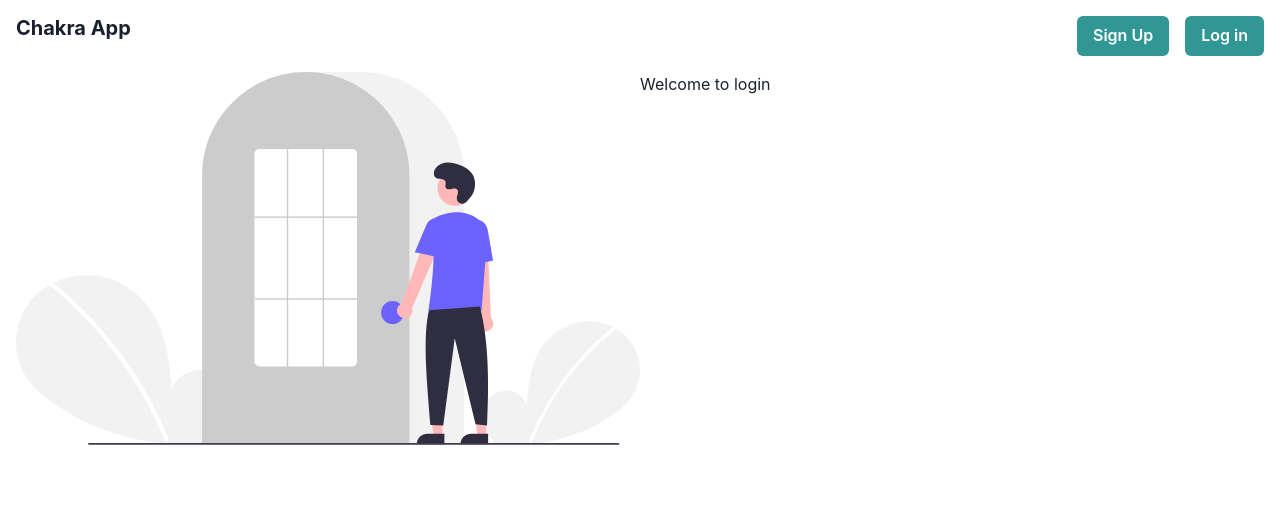
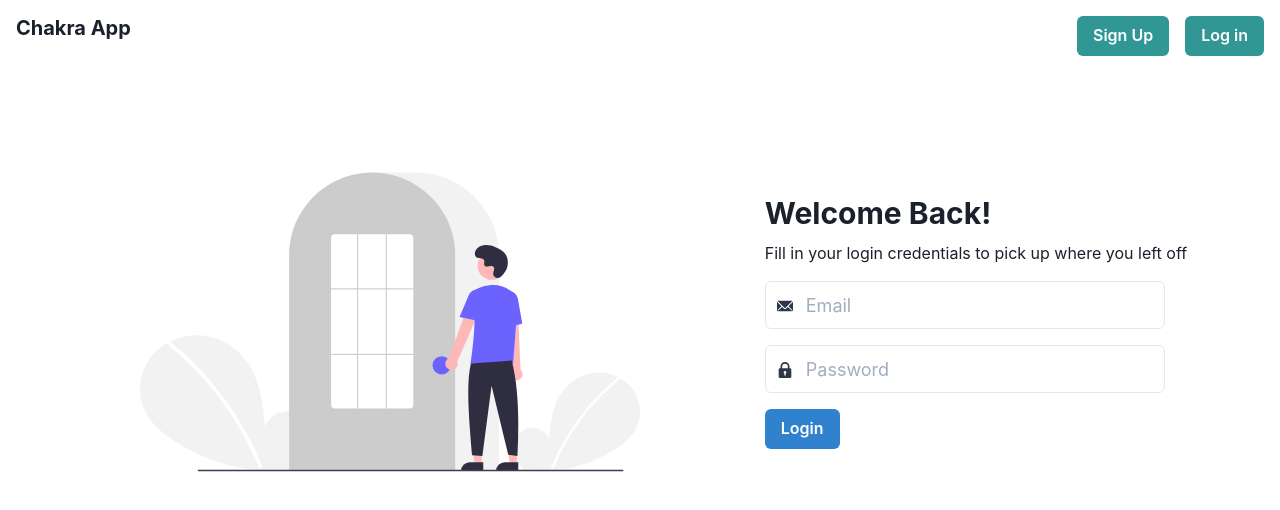
Before and after one commit to rammyblog/food-order, a React (Create React App) app in the folder client/: page /login in a window 1280 px wide. Shown: the top 510 px of the page. Built offline with nearby package versions, Linux system fonts and the light colour scheme.

Commit message:
Finished styling login

```diff
--- a/client/package.json
+++ b/client/package.json
@@ -3,12 +3,14 @@
   "version": "0.1.0",
   "private": true,
   "dependencies": {
+    "@chakra-ui/icons": "^1.0.13",
     "@chakra-ui/react": "^1.6.2",
     "@emotion/react": "^11.4.0",
     "@emotion/styled": "^11.3.0",
     "@testing-library/jest-dom": "^5.11.10",
     "@testing-library/react": "^11.2.6",
     "@testing-library/user-event": "^12.8.3",
+    "formik": "^2.2.8",
     "framer-motion": "^4.1.17",
     "react": "^17.0.2",
     "react-dom": "^17.0.2",
@@ -17,7 +19,8 @@
     "react-scripts": "4.0.3",
     "redux": "^4.1.0",
     "redux-thunk": "^2.3.0",
-    "web-vitals": "^1.1.1"
+    "web-vitals": "^1.1.1",
+    "yup": "^0.32.9"
   },
   "scripts": {
     "start": "react-scripts start",
--- a/client/src/components/Login.js
+++ b/client/src/components/Login.js
@@ -1,24 +1,124 @@
-import { Grid, Box, Image, Center, Flex, Text } from "@chakra-ui/react";
+import {
+  Box,
+  Image,
+  Center,
+  Flex,
+  Text,
+  FormErrorMessage,
+  FormControl,
+  Button,
+  Input,
+  Heading,
+  InputGroup,
+  InputLeftElement,
+  Stack,
+} from "@chakra-ui/react";
+import { EmailIcon, LockIcon } from "@chakra-ui/icons";
 import React from "react";
 import LoginImage from "../assets/images/login.svg";
+import { Formik, Form, Field } from "formik";
+
+import * as Yup from "yup";
 
 const Login = () => {
   return (
     <>
-      {/* <Grid templateColumns="repeat(2, 1fr)" gap={3} justifyContent="center">
-        <Box boxSize="md"></Box>
-        <Box>
-          <p></p>
-        </Box>
-      </Grid> */}
-
       <Flex>
-        <Center flex='0.5'>
-          <Image src={LoginImage} alt="Login" />
+        <Center flex="0.6">
+          <Image boxSize="500px" src={LoginImage} alt="Login" />
         </Center>
 
-        <Box flex="0.5">
-          <Text>Welcome to login</Text>
+        <Box flex="0.4" alignSelf="center">
+          <Heading as="h3" size="lg" marginBottom="10px">
+            Welcome Back!
+          </Heading>
+          <Text marginBottom="16px">
+            Fill in your login credentials to pick up where you left off
+          </Text>
+
+          <Formik
+            initialValues={{ email: "", password: "" }}
+            onSubmit={(values, actions) => {
+              setTimeout(() => {
+                alert(JSON.stringify(values, null, 2));
+                actions.setSubmitting(false);
+              }, 1000);
+            }}
+            validationSchema={Yup.object({
+              email: Yup.string()
+                .email("Invalid email address")
+                .required("Enter your email address"),
+              password: Yup.string().min(6).required("Enter your password"),
+            })}
+          >
+            {(props) => (
+              <Form>
+                <Stack spacing={4}>
+                  <Field name="email">
+                    {({ field, form }) => (
+                      <FormControl
+                        isInvalid={form.errors.email && form.touched.email}
+                      >
+                        <InputGroup>
+                          <InputLeftElement
+                            pointerEvents="none"
+                            children={<EmailIcon color="gray.700" />}
+                            marginTop="5px"
+                          />
+                          <Input
+                            {...field}
+                            id="email"
+                            placeholder="Email"
+                            size="lg"
+                            width="400px"
+                          />
+                        </InputGroup>
+                        <FormErrorMessage>{form.errors.email}</FormErrorMessage>
+                      </FormControl>
+                    )}
+                  </Field>
+
+                  <Field name="password">
+                    {({ field, form }) => (
+                      <FormControl
+                        isInvalid={
+                          form.errors.password && form.touched.password
+                        }
+                      >
+                        <InputGroup>
+                          <InputLeftElement
+                            pointerEvents="none"
+                            children={<LockIcon color="gray.700" />}
+                            marginTop="5px"
+                          />
+                          <Input
+                            type="password"
+                            {...field}
+                            id="password"
+                            placeholder="Password"
+                            size="lg"
+                            width="400px"
+                          />
+                        </InputGroup>
+                        <FormErrorMessage>
+                          {form.errors.password}
+                        </FormErrorMessage>
+                      </FormControl>
+                    )}
+                  </Field>
+                </Stack>
+
+                <Button
+                  mt={4}
+                  colorScheme="blue"
+                  isLoading={props.isSubmitting}
+                  type="submit"
+                >
+                  Login
+                </Button>
+              </Form>
+            )}
+          </Formik>
         </Box>
       </Flex>
     </>
```
Also changed, not shown: 1 other file (tests, documents, lock files or other folders).
